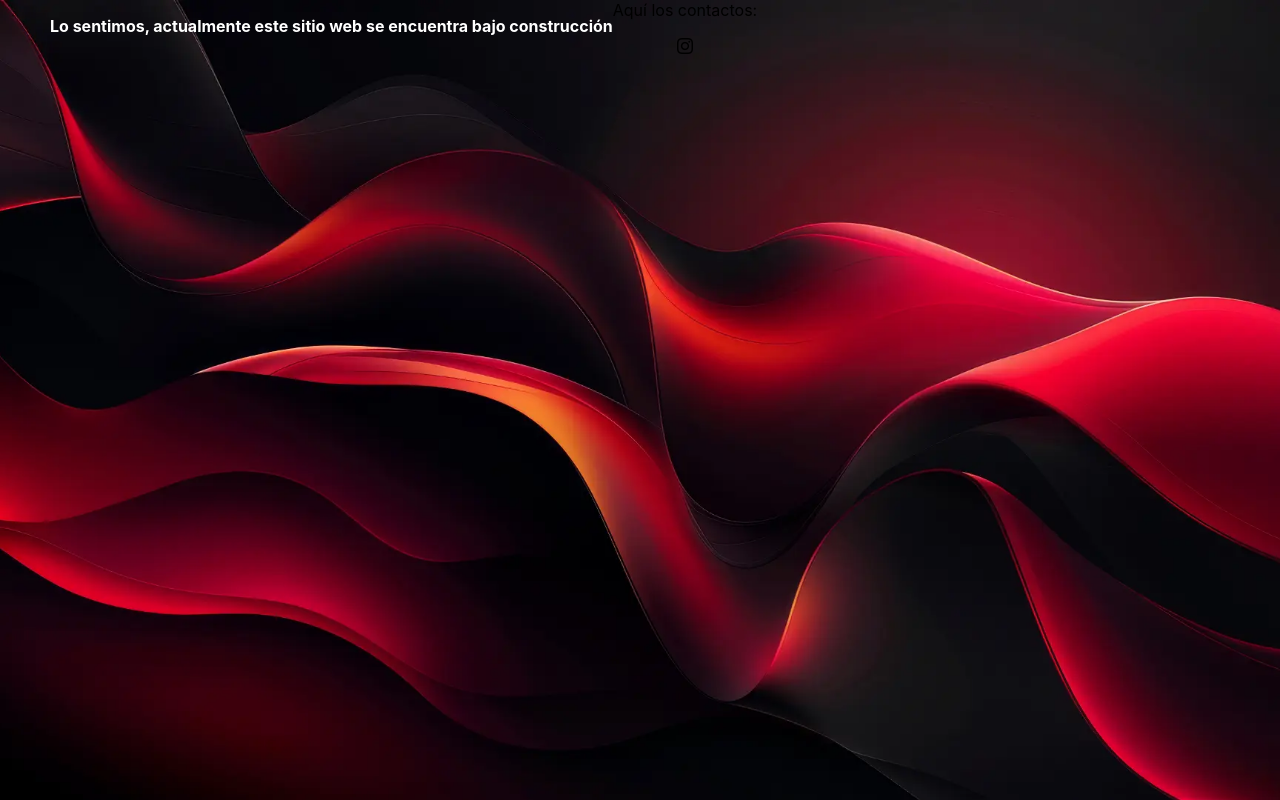
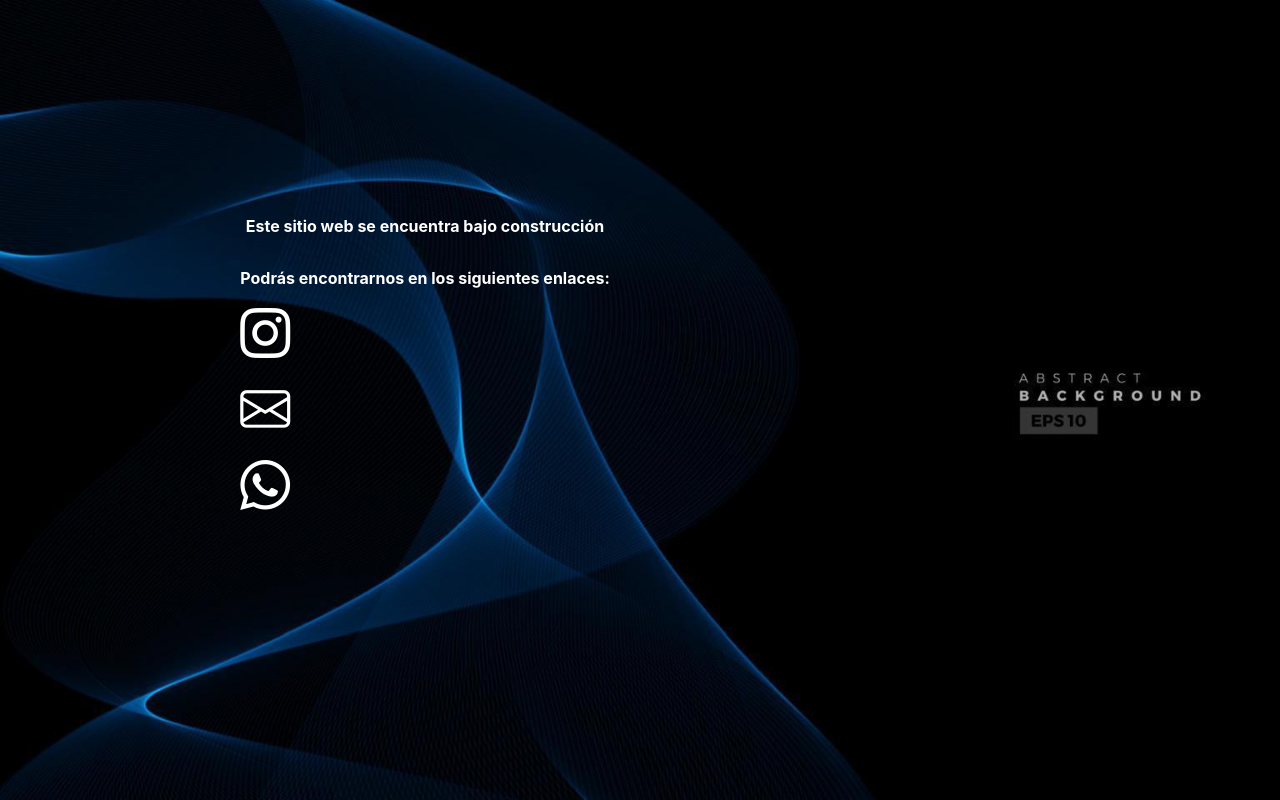
Before and after one commit to rebo-it/prototypes, a React (Create React App) app: page /signup in a window 1280 px wide. Built offline with nearby package versions, Linux system fonts and the light colour scheme.

Commit message:
WIP page adjustments

```diff
--- a/src/Components/Buttons/Button.css
+++ b/src/Components/Buttons/Button.css
@@ -65,5 +65,7 @@
     border-radius: 20px;
 }
 .bt-image{
-    width: 150px;
+    width: 100%;
+    height: auto;
+
 }
--- a/src/Components/Header/HeaderWithButtons.css
+++ b/src/Components/Header/HeaderWithButtons.css
@@ -8,9 +8,13 @@
     display: flex;
     flex-direction: row;
     padding-left: 400px;
-
+    gap: 30px;
 }
 .left-button{
     width: 300px;
 
 }
+.BodyIcon{
+    display: flex;
+    align-items: end;
+}
--- a/src/Components/Sign-up-page/SignUpPage.css
+++ b/src/Components/Sign-up-page/SignUpPage.css
@@ -1,11 +1,4 @@
-body {
-	background-image: url('/public/Assets/BackgroundPic.webp');
-	background-size: cover; /* Hace que la imagen cubra toda la pantalla */
-	background-position: center; /* Centra la imagen */
-	background-repeat: no-repeat; /* Evita que la imagen se repita */
-	height: 100vh; /* Asegura que la imagen ocupe el 100% de la altura */
-	margin: 0;
-  }
+
   .title{
     color: white;
   }
--- a/src/Components/WIP_page/Work_in_progress.css
+++ b/src/Components/WIP_page/Work_in_progress.css
@@ -1,7 +1,9 @@
 .WipContainer{
-    text-align: center;
+    align-items: center;
     display: flex;
+    flex-direction: column;
     padding-left: 50px;
+    padding-top: 200px;
     margin: auto;
 }
 .WipText{
@@ -9,3 +11,12 @@
     font-weight: bold;
     text-align: center;
 }
+.bi{
+    color: white;
+
+}
+.DatosDeContacto{
+    color: white;
+    font-weight: bold;
+
+}
--- a/src/Components/WIP_page/Work_in_progress.tsx
+++ b/src/Components/WIP_page/Work_in_progress.tsx
@@ -5,11 +5,14 @@
 
   return(
 		<div className="WipContainer">
-			<p className="WipText">Lo sentimos, actualmente este sitio web se encuentra bajo construcción</p>
+			<p className="WipText">Este sitio web se encuentra bajo construcción</p>
 
-			<div>
-				Aquí los contactos:
-				<p> <i className="bi bi-instagram"></i> </p>
+			<div className="DatosDeContacto">
+				<p>Podrás encontrarnos en los siguientes enlaces:</p>
+				<p> <a href="https://www.instagram.com/" target="_blank"> <i className="bi bi-instagram"style={{ fontSize: '50px', color: 'white' }}  >  </i></a> </p>
+				<p> <a href="https://www.instagram.com/" target="_blank"> <i className="bi bi-envelope"style={{ fontSize: '50px', color: 'white' }}  >  </i></a> </p>
+				<p> <a href="https://web.whatsapp.com/" target="_blank"> <i className="bi bi-whatsapp"style={{ fontSize: '50px', color: 'white' }}  > </i></a> </p>
+
 
 			</div>
 
```
